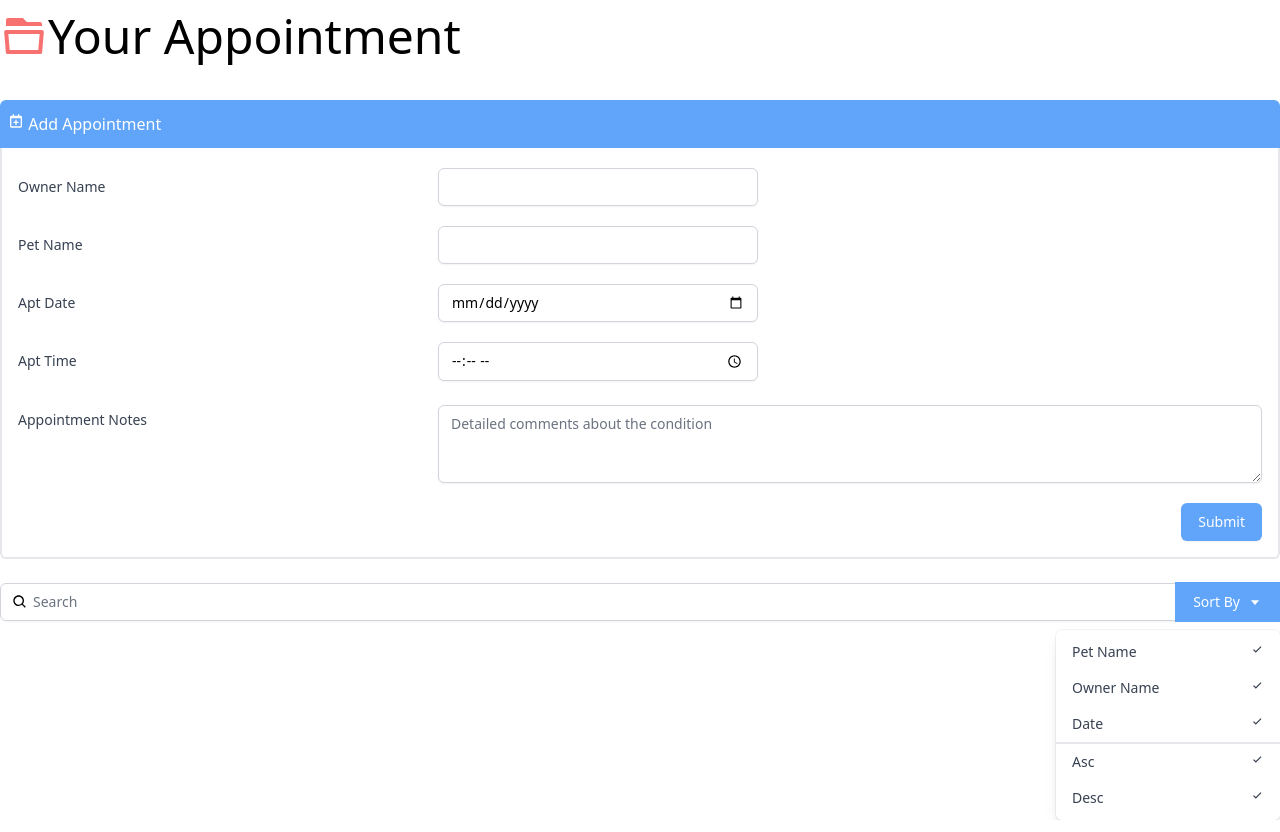
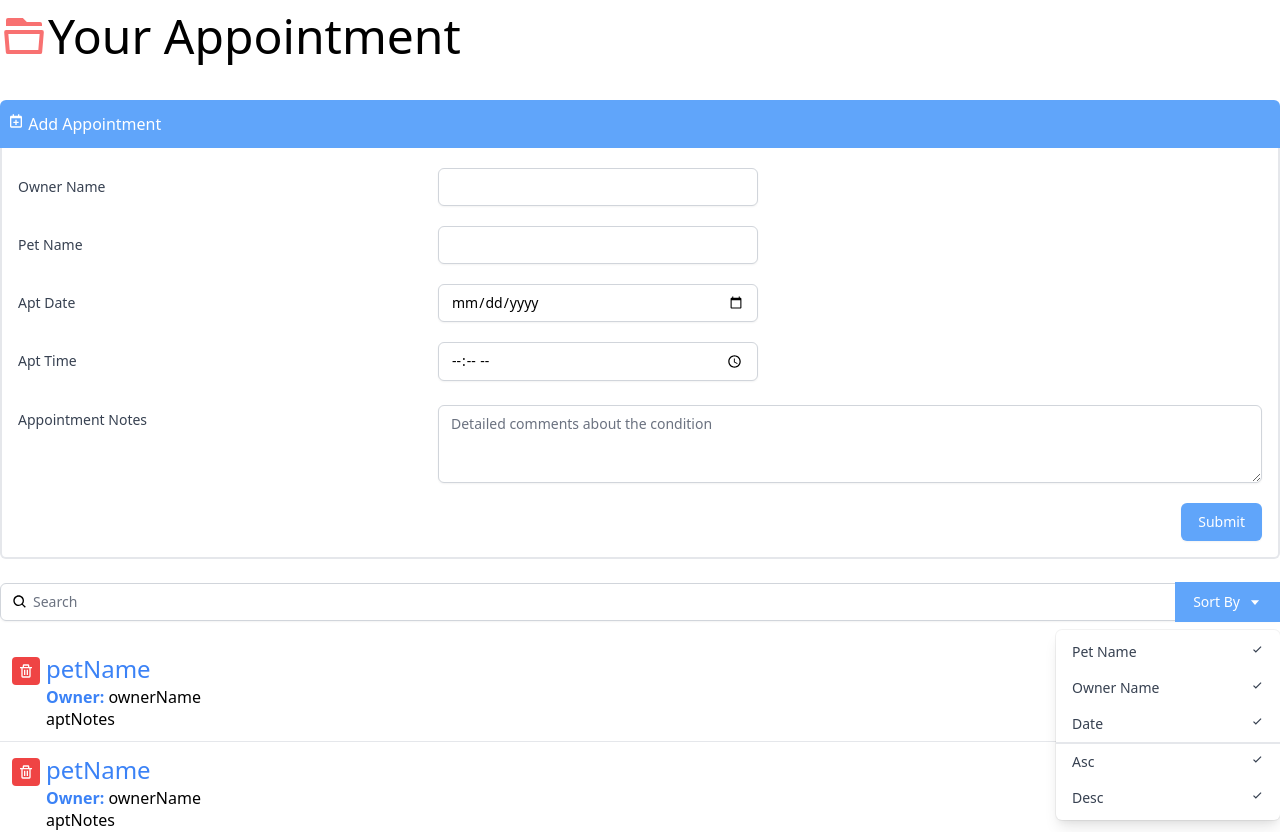
Before and after one commit to leeton1412/reactinterface, a React (Create React App) app: page / in a window 1280 px wide. Shown: the top 832 px of the page. Built offline with nearby package versions, Linux system fonts and the light colour scheme.

Commit message:
Added Generic JSON Data

```diff
--- a/src/App.js
+++ b/src/App.js
@@ -1,6 +1,9 @@
 import {RiFolder5Line} from "react-icons/ri"
+import { BiTrash } from "react-icons/bi";
 import Search from "./components/Search";
 import AddAppointment from "./components/AddAppointments";
+import AppointmentList from "./data.json";
+
 
 function App() {
   return (
@@ -8,6 +11,28 @@
       <h1 className="text-5xl"><RiFolder5Line className="inline-block text-red-400 align-top mb-10"/>Your Appointment</h1>
       <AddAppointment />
       <Search />
+
+      <ul className="divide-y divide-grey-400">
+        {AppointmentList
+
+        .map(appointment => (
+          <li className="px-3 py-3 flex items-start">
+          <button type="button"
+            className="p-1.5 mr-1.5 mt-1 rounded text-white bg-red-500 hover:bg-yellow-700 focus:outline-none focus:ring-2 focus:ring-offset-2 focus:ring-blue-500">
+            <BiTrash /></button>
+          <div className="flex-grow">
+            <div className="flex items-center">
+              <span className="flex-none font-medium text-2xl text-blue-500">petName</span>
+              <span className="flex-grow text-right">aptDate</span>
+            </div>
+            <div><b className="font-bold text-blue-500">Owner:</b> ownerName</div>
+            <div className="leading-tight">aptNotes</div>
+          </div>
+        </li>
+        ))}
+
+      </ul>
+
     </div>
   );
 }
--- /dev/null
+++ b/src/data.json
@@ -0,0 +1,177 @@
+[
+    {
+      "id": "0",
+      "petName": "Pepe",
+      "ownerName": "Reggie Tupp",
+      "aptNotes": "It's time for this rabbit's post spaying surgery checkup",
+      "aptDate": "2018-11-28 13:30"
+    },
+    {
+      "id": "1",
+      "petName": "Rio",
+      "ownerName": "Philip Ransu",
+      "aptNotes": "Rio is up for his next round of vaccinations",
+      "aptDate": "2018-11-28 10:15"
+    },
+    {
+      "id": "2",
+      "petName": "Scooter",
+      "ownerName": "Zachary Heilyn",
+      "aptNotes": "Scooter has been pawing at his ear and may have an ear infection",
+      "aptDate": "2018-11-28 14:45"
+    },
+    {
+      "id": "3",
+      "petName": "Nadalee",
+      "ownerName": "Krystle Valerija",
+      "aptNotes": "This dog is coming in for his monthly nail trim and grooming",
+      "aptDate": "2018-11-28 16:00"
+    },
+    {
+      "id": "4",
+      "petName": "Scout",
+      "ownerName": "Nicolette Bardeau",
+      "aptNotes": "This dog is coming in for his annual checkup and vaccinations",
+      "aptDate": "2018-11-28 9:00"
+    },
+    {
+      "id": "5",
+      "petName": "Zera",
+      "ownerName": "Austin Finnagan",
+      "aptNotes": "This iguana's is showing signs of dementia associated with his old age",
+      "aptDate": "2018-11-29 13:15"
+    },
+    {
+      "id": "6",
+      "petName": "Oddball",
+      "ownerName": "Howie Cadell",
+      "aptNotes": "Oddball has a hard lump on right front foot",
+      "aptDate": "2018-11-29 10:00"
+    },
+    {
+      "id": "7",
+      "petName": "Millie",
+      "ownerName": "Freya Terray",
+      "aptNotes": "MIllie has exhibited signs of an upset stomach and is not eating regularly",
+      "aptDate": "2018-11-29 11:45"
+    },
+    {
+      "id": "8",
+      "petName": "Fluffy",
+      "ownerName": "Tracy Westbay",
+      "aptNotes": "Fluffy has some matted hair that needs to be groomed",
+      "aptDate": "2018-11-29 14:30"
+    },
+    {
+      "id": "9",
+      "petName": "Chyna",
+      "ownerName": "Sandie Gobnet",
+      "aptNotes": "This turtle is coming in for a checkup and to be tested for Salmonella",
+      "aptDate": "2018-11-29 16:00"
+    },
+    {
+      "id": "10",
+      "petName": "Wesley",
+      "ownerName": "Nathan Cayden",
+      "aptNotes": "This dog is returning for his next heartworm treatment visit",
+      "aptDate": "2018-11-29 8:30"
+    },
+    {
+      "id": "11",
+      "petName": "Pax",
+      "ownerName": "Sarah Greer",
+      "aptNotes": "This senior dog has been sluggish and showing lethargic behavior",
+      "aptDate": "2018-11-30 10:15"
+    },
+    {
+      "id": "12",
+      "petName": "Squiggles",
+      "ownerName": "Madisyn Roope",
+      "aptNotes": "Squiggles is due for her annual checkup and vaccinations",
+      "aptDate": "2018-11-30 11:30"
+    },
+    {
+      "id": "13",
+      "petName": "Lucky",
+      "ownerName": "Lisa Choy-Wu",
+      "aptNotes": "This cat has tartar buildup and her owner would like his teeth cleaned",
+      "aptDate": "2018-11-30 14:30"
+    },
+    {
+      "id": "14",
+      "petName": "Bailey",
+      "ownerName": "Leslie Richardson",
+      "aptNotes": "This cat is suffering from hotspots and dermatitis",
+      "aptDate": "2018-11-30 15:45"
+    },
+    {
+      "id": "15",
+      "petName": "Kiko",
+      "ownerName": "Kathlyn Zlata",
+      "aptNotes": "Kiko has been exhibiting excessive thirst and weight loss for the past few weeks",
+      "aptDate": "2018-11-30 9:00"
+    },
+    {
+      "id": "16",
+      "petName": "Felix",
+      "ownerName": "Francine Benet",
+      "aptNotes": "Felix's mom is coming in to follow up on  lab work results",
+      "aptDate": "2018-12-1 13:00"
+    },
+    {
+      "id": "17",
+      "petName": "Sami",
+      "ownerName": "Maggie Rickland",
+      "aptNotes": "Sami has had some changes in his bathroom in habits",
+      "aptDate": "2018-12-1 10:00"
+    },
+    {
+      "id": "18",
+      "petName": "Cosmo",
+      "ownerName": "Jennifer Dawson",
+      "aptNotes": "Cosmo's mom would like us to check for arthritic conditions and do a routine checkup",
+      "aptDate": "2018-12-1 11:30"
+    },
+    {
+      "id": "19",
+      "petName": "Casper",
+      "ownerName": "Dalania Devitto",
+      "aptNotes": "This dog is coming in for a nail trim and grooming",
+      "aptDate": "2018-12-1 15:15"
+    },
+    {
+      "id": "20",
+      "petName": "Chip",
+      "ownerName": "Jason Hemlock",
+      "aptNotes": "This fish has a spotty white patch developing on his back ",
+      "aptDate": "2018-12-1 8:45"
+    },
+    {
+      "id": "21",
+      "petName": "Tibbs",
+      "ownerName": "Shad Cayden",
+      "aptNotes": "Tibbs has had an ongoing rash and cold symptoms and we are going to run allergy tests",
+      "aptDate": "2018-12-2 13:30"
+    },
+    {
+      "id": "22",
+      "petName": "Stich",
+      "ownerName": "Dennis Nicholback",
+      "aptNotes": "Stich has been having some stomach issues and is due for his vaccinations",
+      "aptDate": "2018-12-2 10:15"
+    },
+    {
+      "id": "23",
+      "petName": "Shadow",
+      "ownerName": "Audry Topsy",
+      "aptNotes": "This cat has a red swollen eye with a discharge",
+      "aptDate": "2018-12-2 15:00"
+    },
+    {
+      "id": "24",
+      "petName": "Nugget",
+      "ownerName": "Darla Branson",
+      "aptNotes": "This little fish Nugget, has a rash on his stomach area",
+      "aptDate": "2018-12-2 9:00"
+    }
+  ]
```
